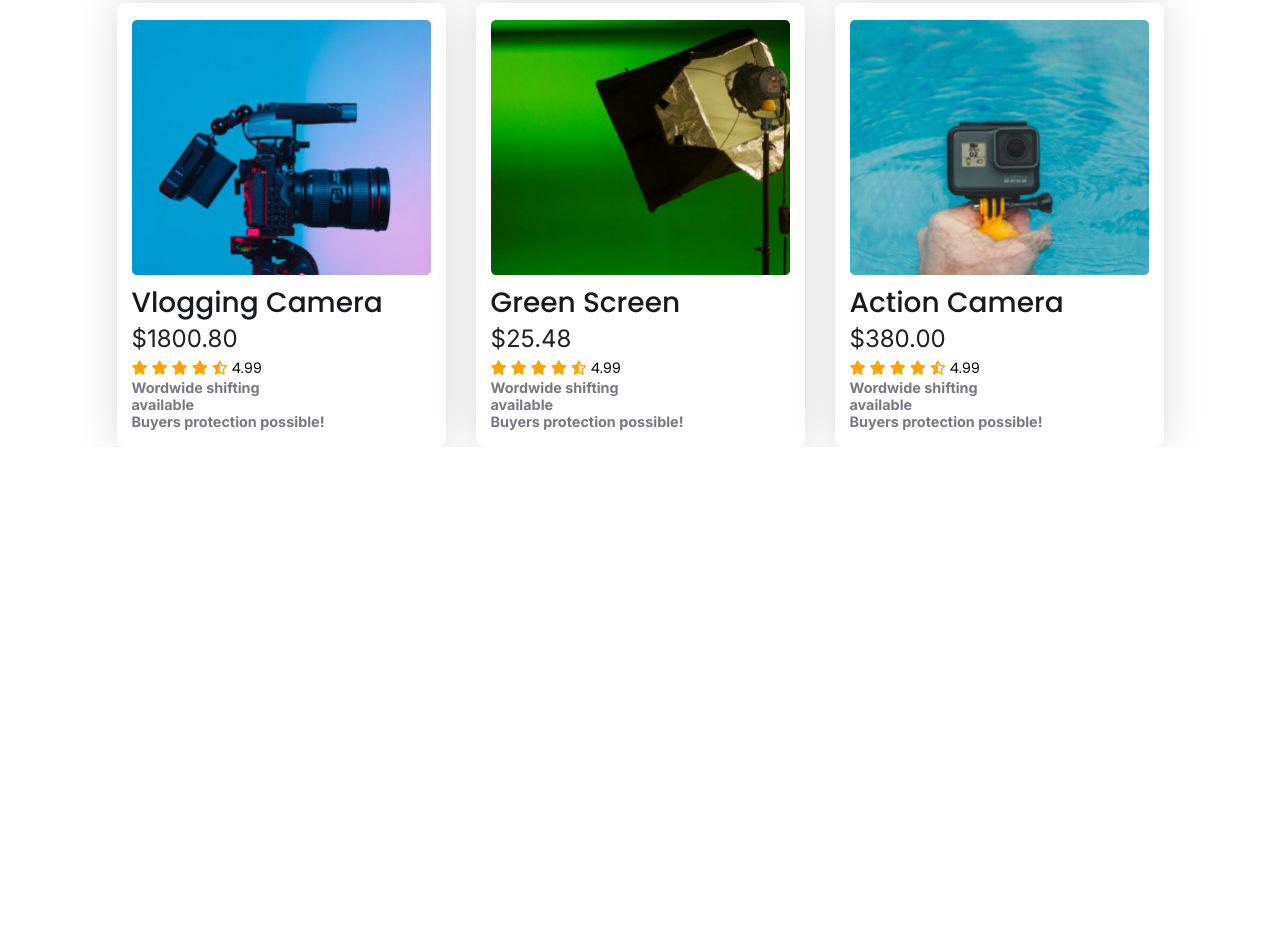
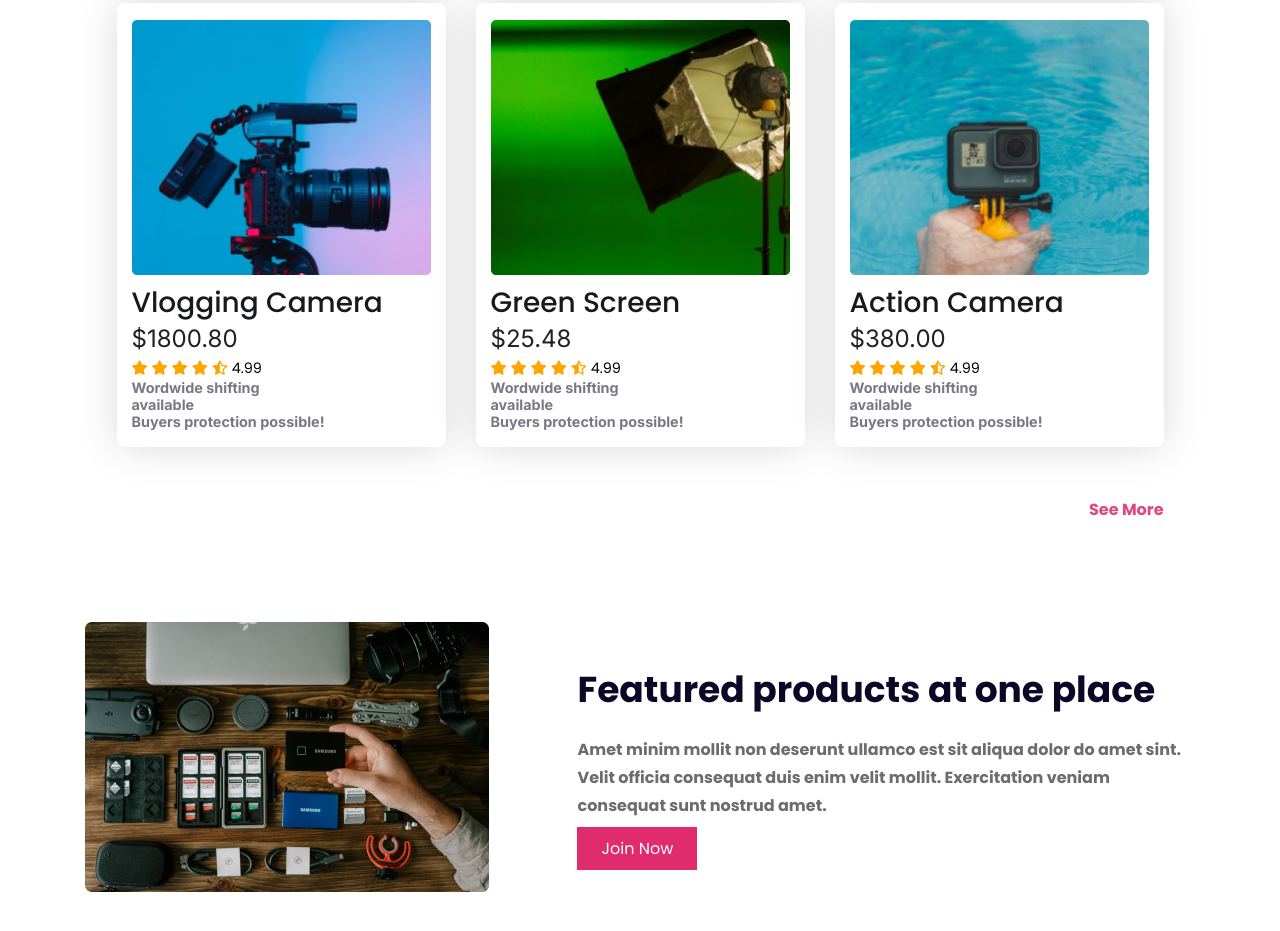
Before and after one commit to refatkhan/influencer-gear, a plain HTML site: page index.html in a window 1280 px wide. Shown: the part 1713-2644 px from the top of the page. Before the commit the page ends 2160 px from the top, so only its background shows below. Drawn offline with Linux system fonts and the light colour scheme.

Commit message:
add feature product and responsive it for mobile and tablet

```diff
--- a/index.html
+++ b/index.html
@@ -197,6 +197,25 @@
                         <p class="description">Wordwide shifting <br> available <br>
                             Buyers protection possible!</p>
                     </div>
+
+                </div>
+                <div class="more">
+                    <p>See More </p>
+                </div>
+            </div>
+        </section>
+        <section class="feature-product">
+            <div class="feature-container display-flex">
+                <div class="feature-image">
+                    <img src="./images/gear.png" alt="">
+                </div>
+                <div class="feature-text">
+                    <h3>Featured products at one place</h3>
+                    <p>Amet minim mollit non deserunt ullamco est sit aliqua dolor do amet sint. Velit officia consequat
+                        duis enim velit mollit. Exercitation veniam consequat sunt nostrud amet.</p>
+                        <div class="join-button">
+                            <a href="">Join Now</a>
+                        </div>
                 </div>
             </div>
         </section>
--- a/style.css
+++ b/style.css
@@ -9,6 +9,7 @@
 * {
   padding: 0;
   margin: 0;
+  text-decoration: none;
 }
 
 /* shared styles */
@@ -212,6 +213,7 @@ li>a {
   }
   .collection-image{
     margin-top: 30px;
+    margin-bottom: 50px;
     display: grid;
     grid-template-columns: repeat(3,1fr);
     gap: 30px;
@@ -250,3 +252,78 @@ li>a {
     color: rgba(120, 120, 133, 1);
     letter-spacing: 1.8%;
   }
+.more{
+  color: #E02C6D;
+  opacity: 87%;
+  font-weight: bold;
+  font-size: 16px;
+  text-align: end;
+}
+
+@media screen and (max-width:576px) {
+  .collection-image{
+    grid-template-columns: 1fr;
+    justify-items: center;
+  }
+  .more{
+    text-align: center;
+  }
+
+}
+
+@media screen and (min-width: 576px) and (max-width: 992px){
+    .collection-image{
+      grid-template-columns: repeat(2, 1fr);
+      justify-content: center;
+    }
+    .more{
+      text-align: center;
+    }
+}
+ /* feature-container */
+ .feature-product{
+  max-width: 1110px;
+  margin: auto;
+ }
+ .feature-container{
+  /* justify-content: space-between; */
+  margin: 100px 0;
+ }
+ .feature-image{
+  width: 100%;
+ }
+ .feature-text h3{
+  font-size: 2.25rem;
+  font-weight: bold;
+  color: #0A0826;
+  line-height: 60px;
+ }
+ .feature-text p{
+  font-size: 1rem;
+  font-weight: bold;
+  line-height: 28px;
+  color: #6C6C6C;
+  margin: 16px 0;
+ }
+ .join-button{
+  padding: 10px 24px;
+  background-color: #E02C6D;
+  display: inline;
+ }
+ .join-button a{
+  color: #FFFFFF;
+ }
+ @media screen and (max-width:576px){
+  .feature-container{
+    text-align: center;
+    flex-direction: column-reverse;
+    gap: 25px;
+  }
+ }
+ @media screen and (min-width: 576px) and (max-width: 992px){
+  .feature-container{
+    text-align: center;
+    flex-direction: column-reverse;
+    gap: 25px;
+  }
+ }
```
